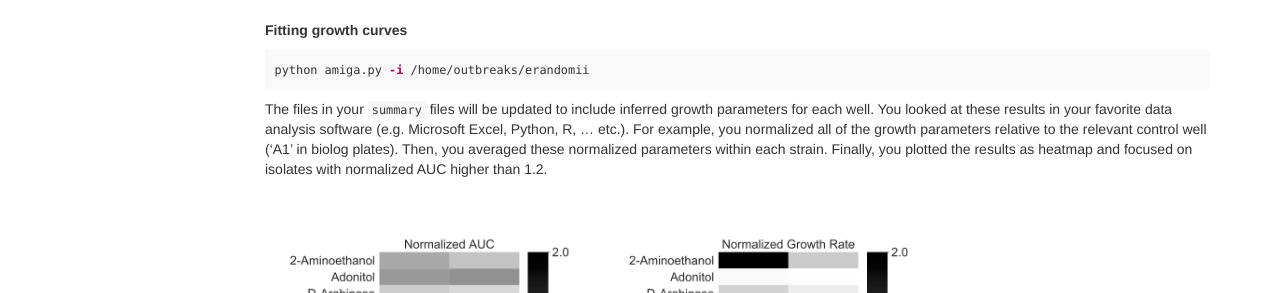
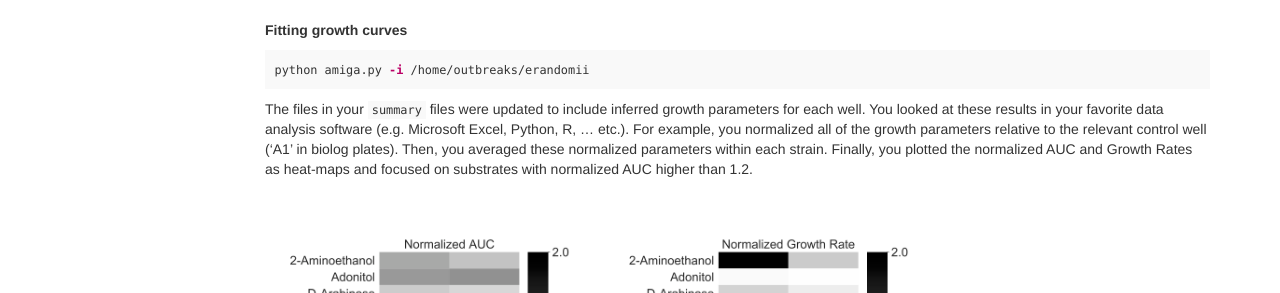
Before and after one commit to firasmidani/amiga, a Jekyll site: the page built from docs/_posts/2020-03-23-example.md, in a window 1280 px wide. Shown: the part 1407-1700 px from the top of the page. Built offline with Jekyll 4.4.1, drawn with Linux system fonts in a browser that asks for light colours.

````diff
--- a/docs/_posts/2020-03-23-example.md
+++ b/docs/_posts/2020-03-23-example.md
@@ -75,7 +75,7 @@
 python amiga.py -i /home/outbreaks/erandomii
 ```
 
-The files in your `summary` files will be updated to include inferred growth parameters for each well. You looked at these results in your favorite data analysis software (e.g. Microsoft Excel, Python, R, ... etc.). For example, you normalized all of the growth parameters relative to the relevant control well ('A1' in biolog plates). Then, you averaged these normalized parameters within each strain. Finally, you plotted the results as heatmap and focused on isolates with normalized AUC higher than 1.2.
+The files in your `summary` files were updated to include inferred growth parameters for each well. You looked at these results in your favorite data analysis software (e.g. Microsoft Excel, Python, R, ... etc.). For example, you normalized all of the growth parameters relative to the relevant control well ('A1' in biolog plates). Then, you averaged these normalized parameters within each strain. Finally, you plotted the normalized AUC and Growth Rates  as heat-maps and focused on substrates with normalized AUC higher than 1.2.
 
 ![amiga directory tree example](../assets/img/heatmaps.png){:width="700px"}
 
````
